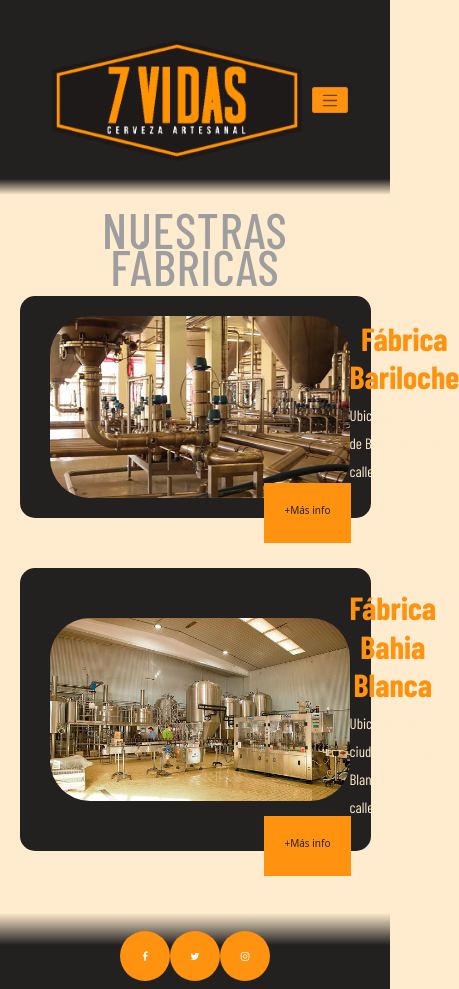
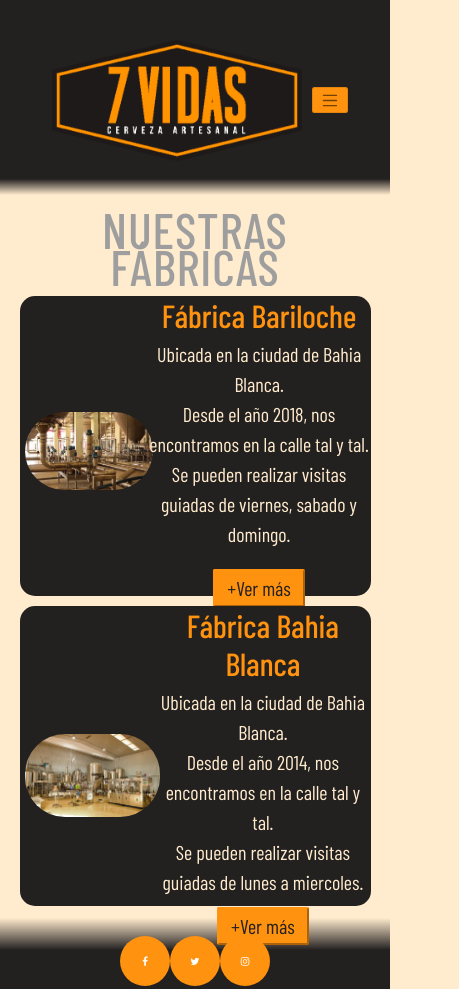
Before and after one commit to Micaela2016/Proyecto-Desarrollo-web-Coderhouse, a website: page nuestrafabrica.html in a window 390 px wide. Shown: the top 989 px of the page, 459 px wide, since content can reach past the window. Drawn offline with nearby package versions, Linux system fonts and the light colour scheme; grey boxes are pictures that could not be loaded; a web font is replaced by a local one.

Commit message:
Responsive mobile Contacto/ Arreglo info paginas

```diff
--- a/nuestrafabrica.html
+++ b/nuestrafabrica.html
@@ -62,36 +62,44 @@
             <h1>NUESTRAS<br/>FÁBRICAS</h1>
         </div>
 
-        <section class="caja">
-            <div class="tarjeta">
-                <img class="tarjeta__img" src="img/fabrica-bariloche.jpg" alt="">
-                <div>
-                    <h3 class="tarjeta__titulo">Fábrica Bariloche</h3>
-                    <p class="tarjeta__parrafo">
-                        Ubicada en la ciudad de Bariloche.
-                        En la calle tal y tal.
+        <div class="caja">
+            <div class="caja__contenido">
+                <div class="caja__contenido--img">
+                    <img class="imgFab" src="img/fabrica-bariloche.jpg" alt="Fabrica Bariloche 7 vidas">
+                </div>
+                <div class="caja__contenido--texto">
+                    <h2 class="tituloFab">Fábrica Bariloche</h2>
+                    <p class="parrafoFab">
+                        Ubicada en la ciudad de Bahia Blanca.
+                        <br>Desde el año 2018, nos encontramos en la calle tal y tal.
+                        <br>Se pueden realizar visitas guiadas de viernes, sabado y domingo.
                     </p>
-                    <a href="fabrica1.html" class="botonFab">
-                        +Más info
-                    </a>
+                    </p>
+                    <button class="botonFab">
+                        <a href="fabrica1.html" class="botonFab__link">+Ver más</a>
+                    </button>
                 </div>
-        </section>
+            </div>
 
-        <section class="caja">
-            <div class="tarjeta">
-                <img class="tarjeta__img" src="img/fabrica-bahia.jpg" alt="">
-                <div>
-                    <h3 class="tarjeta__titulo">Fábrica Bahia Blanca</h3>
-                    <p class="tarjeta__parrafo">
+            <div class="caja__contenido">
+                <div class="caja__contenido--img">
+                    <img class="imgFab" src="img/fabrica-bahia.jpg" alt="Fabrica Bahia Blanca 7 vidas">
+                </div>
+
+                <div class="caja__contenido--texto">
+                    <h2 class="tituloFab">Fábrica Bahia Blanca</h2>
+                    <p class="parrafoFab">
                         Ubicada en la ciudad de Bahia Blanca.
-                        En la calle tal y tal.
+                        <br>Desde el año 2014, nos encontramos en la calle tal y tal.
+                        <br>Se pueden realizar visitas guiadas de lunes a miercoles.
                     </p>
-                    <a href="fabrica2.html" class="botonFab">
-                        +Más info
-                    </a>
+                    <button class="botonFab">
+                        <a href="fabrica2.html" class="botonFab__link">+Ver más</a>
+                    </button>
                 </div>
-        </section>
-
+            </div>
+        </div>
+    </main>
 
     <!--Comienza el footer-->
     <footer>
--- a/scss/_imagenes.scss
+++ b/scss/_imagenes.scss
@@ -15,9 +15,11 @@ $anchoImagen: 300px;
     width: 100%;
     border-radius:4rem;
     max-width: ($anchoImagen/6)*5;
+
 }
 
-.tarjeta__img {
+.imgFab {
+    grid-column: 1;
     width:100%;
     border-radius:4rem;
     max-width: $anchoImagen;
--- a/scss/_mainContacto.scss
+++ b/scss/_mainContacto.scss
@@ -25,29 +25,34 @@
 }
 
 /*--Botones--*/
-.contactoContainer__boton {
-    padding: 0.4rem;
+
+.contactoContainer__botones {
+    display: flex;
+    flex-direction: column;
+    align-items: center;
+    justify-content: center;
+
+}
+.botonContacto {
+    padding: 0.2rem;
     border-color:$marron-oscuro;
-    background-color: $marron-claro;
+    background-color: $marron-oscuro;
     border-radius: 0.2rem;
-    text-align: center;
     cursor: pointer;
     font-family: 'Barlow Condensed', sans-serif;
     font-weight: 400;
-    font-size: 2rem;
 }
 
-.contactoContainer__boton:hover {
-        border-color: $marron-oscuro;
-        background-color: blanchedalmond;
-        color: black;
+.botonContacto:hover {
+    border-color: $marron-oscuro;
+    background-color: blanchedalmond;
+    text-decoration: none;
+    color: $marron-oscuro;
 }
 
-.contactoContainer__boton--link{
+.botonContacto--link{
     text-decoration: none;
     font-size: 2rem;
-    color:$marron-oscuro;
-    text-decoration: none;
+    color:$marron-claro;
     padding: 0.5rem 1rem;
-    display: inline-block;
 }
--- a/scss/_mainFabrica.scss
+++ b/scss/_mainFabrica.scss
@@ -4,43 +4,73 @@
 	max-width: 1000px;
 	width: 90%;
 	margin: 0 auto;
+	display: flex;
+	flex-direction: column;
+	gap: 1rem;
 }
 
-.tarjeta {
+.caja__contenido {
+	display: grid;
+	height: 300px;
+	grid-template-columns: repeat(2, auto);
 	background-color: $marron-oscuro;
 	border-radius: 15px;
-	padding: 20px;
-	display: flex;
-	align-items: center;
-	position: relative;
-	margin-bottom: 50px;
 }
 
-.tarjeta__titulo {
+.caja__contenido--img {
+	display: flex;
+	justify-content: center;
+	align-items: center;
+
+}
+.caja__contenido--texto {
+	display: flex;
+	justify-content: center;
+	align-items: center;
+	flex-direction: column;
+}
+
+.tituloFab {
 	color: $marron-claro;
+	grid-column: 2;
     font-size: 3.2rem;
     font-family: 'Barlow Condensed', sans-serif;
     font-weight: 1400;
+}
+
+.parrafoFab {
+	font-size: 2rem;
+	color: blanchedalmond;
+	grid-column: 2;
 	text-align: center;
 }
 
-.tarjeta__parrafo {
-	line-height: 28px;
-	font-size: 1.5rem;
-	color: blanchedalmond;
+.botonFab {
+    padding: 0.2rem;
+    border-color:$marron-claro;
+    background-color: $marron-claro;
+    border-radius: 0.2rem;
+    cursor: pointer;
+    font-family: 'Barlow Condensed', sans-serif;
+    font-weight: 400;
 }
 
-.botonFab {
-	height: 60px;
-	padding: 20px;
-	background-color: $marron-claro;
-	color: $marron-oscuro;
-	display: inline-block;
-	text-decoration: none;
-    position: absolute;
-	right: 20px;
-	bottom: -25px;
+.botonFab:hover {
+    border-color: $marron-oscuro;
+    background-color: blanchedalmond;
+    text-decoration: none;
+    color: $marron-oscuro;
 }
+
+.botonFab__link{
+    text-decoration: none;
+    font-size: 2rem;
+    color:$marron-oscuro;
+    padding: 0.5rem 1rem;
+}
+
+
+
 
 /*--Fabrica 1 y 2-- */
 .tituloFabricas{
--- a/scss/_responsive.scss
+++ b/scss/_responsive.scss
@@ -111,7 +111,7 @@
         text-align: center;
     }
 
-    .footer__seguinos p {
+    .footer__seguino--parrafo{
         text-align: center;
     }
 
@@ -130,7 +130,7 @@
         font-size: 2rem;
     }
 
-    .footer__seguinos #email{
+    .footer__seguinos--email{
         font-size: 1.5rem;
       }
 
@@ -142,11 +142,14 @@
     .footer__contacto #nombre {
 
         font-size: 1.5rem;
+        margin-left: 0.2rem;
     }
 
     .footer__contacto #emailContacto{
 
         font-size: 1.2rem;
+
+        margin-left: 0.2rem;
     }
 
     .footer__contacto textarea{
@@ -202,4 +205,20 @@
       table td:last-child {
         border-bottom: 0;
       }
+
+      /*--Pagina fabrica
+
+      /*--Pagina contacto--*/
+      .contactoContainer__parrafo {
+        font-size: 1.3rem;
+      }
+
+      .contactoContainer__boton {
+        font-size: 1.5rem;
+
+      }
+      .contactoContainer__boton--link{
+        font-size: 1.5rem;
+
+      }
 }
```
Also changed, not shown: contacto.html (+10 -8 lines), css/main.css, scss/_mainIndex.scss (deleted).
